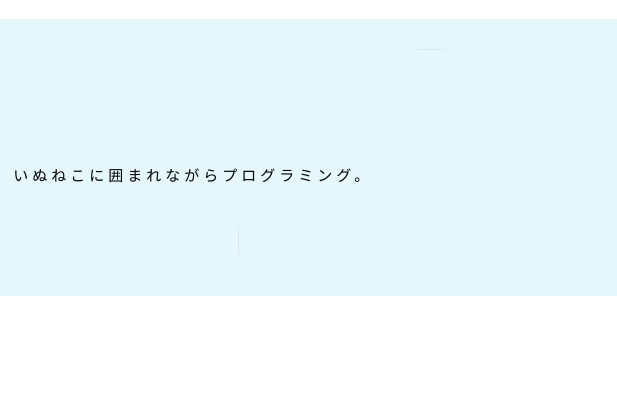
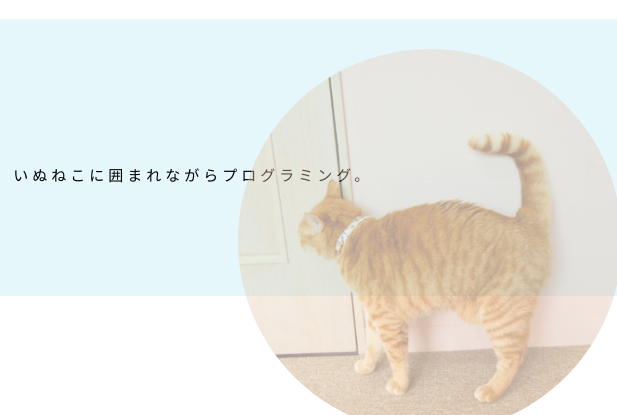
Before and after one commit to progvet1111/progvet1111.github.io, a plain HTML site: page index.html in a window 1280 px wide. Shown: the part 371-786 px from the top of the page, 663-1280 px from the left. Drawn offline with Linux system fonts and the light colour scheme.

Commit message:
Update index.html

```diff
--- a/index.html
+++ b/index.html
@@ -55,7 +55,7 @@
     </p>
     <p class="twitter">Twitter:::</p>
     <a href="https://twitter.com/progvet1111"><i class="fab fa-twitter"></i></a>
-    <img src="img/S__29270021.jpg" alt="">
+    <img src="img/S__29270021.png" alt="">
   </section>
   <section class="works" id="works">
     <div class="works-bg">
```
